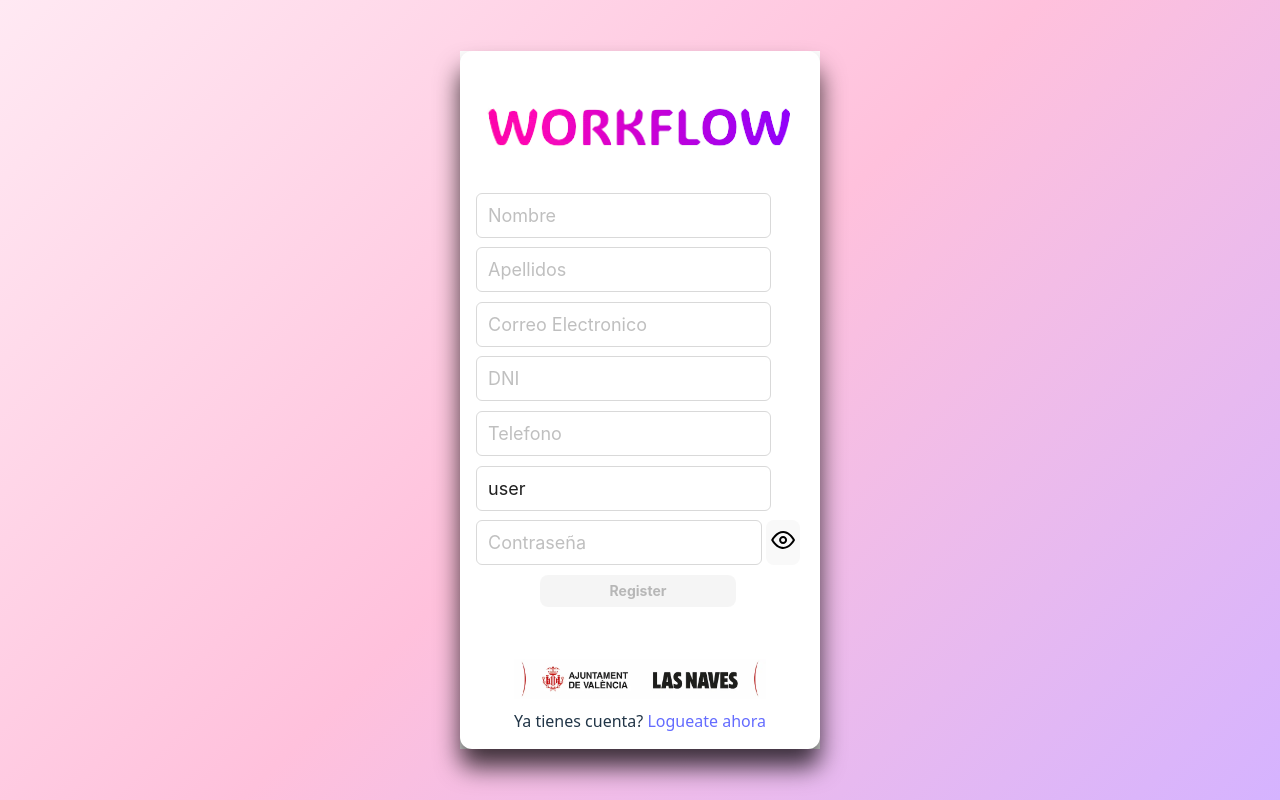
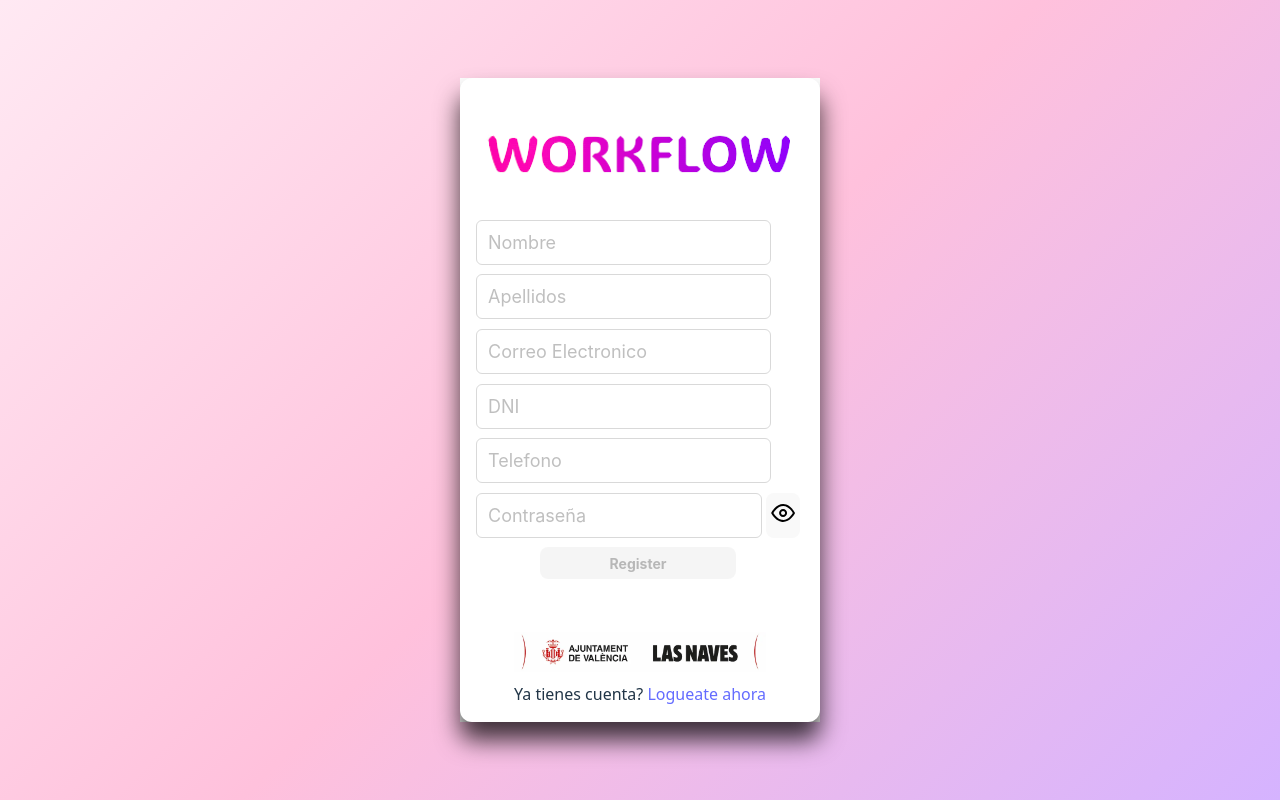
Before and after one commit to JNBarrachina/workcontrol-client, a React (Vite) app: page /register in a window 1280 px wide. Built offline with nearby package versions, Linux system fonts and the light colour scheme; no server answers.

Commit message:
Register actualizado

```diff
--- a/src/components/pages/Register/Register.jsx
+++ b/src/components/pages/Register/Register.jsx
@@ -43,7 +43,7 @@ const Register = () => {
                     setUserData(data);
                     setlogeaded(true);
                     localStorage.setItem("login", JSON.stringify(data));
-                    navigate("/dashboard")
+                    navigate("/login")
                 }
             })
             .catch((err) => console.error(err))
@@ -130,18 +130,6 @@ const Register = () => {
                             />
                         </section>
 
-                        <section style={{ display: 'flex', flexDirection: 'row', justifyContent: 'space-between', alignItems: 'center', width: '100%' }}>
-                            <Input
-                                style={{ width: '90%' }}
-                                value={role}
-                                type="text"
-                                onChange={(event) =>
-                                    setRole(event.target.value)}
-                                placeholder="Rol(admin o user)"
-                                className="login-input"
-                            />
-                        </section>
-
                         <section style={{ display: 'flex', flexDirection: 'row', justifyContent: 'space-between', width: '100%', gap: '0.25rem' }}>
                             <Input
                                 style={{ width: '90%' }}
```
